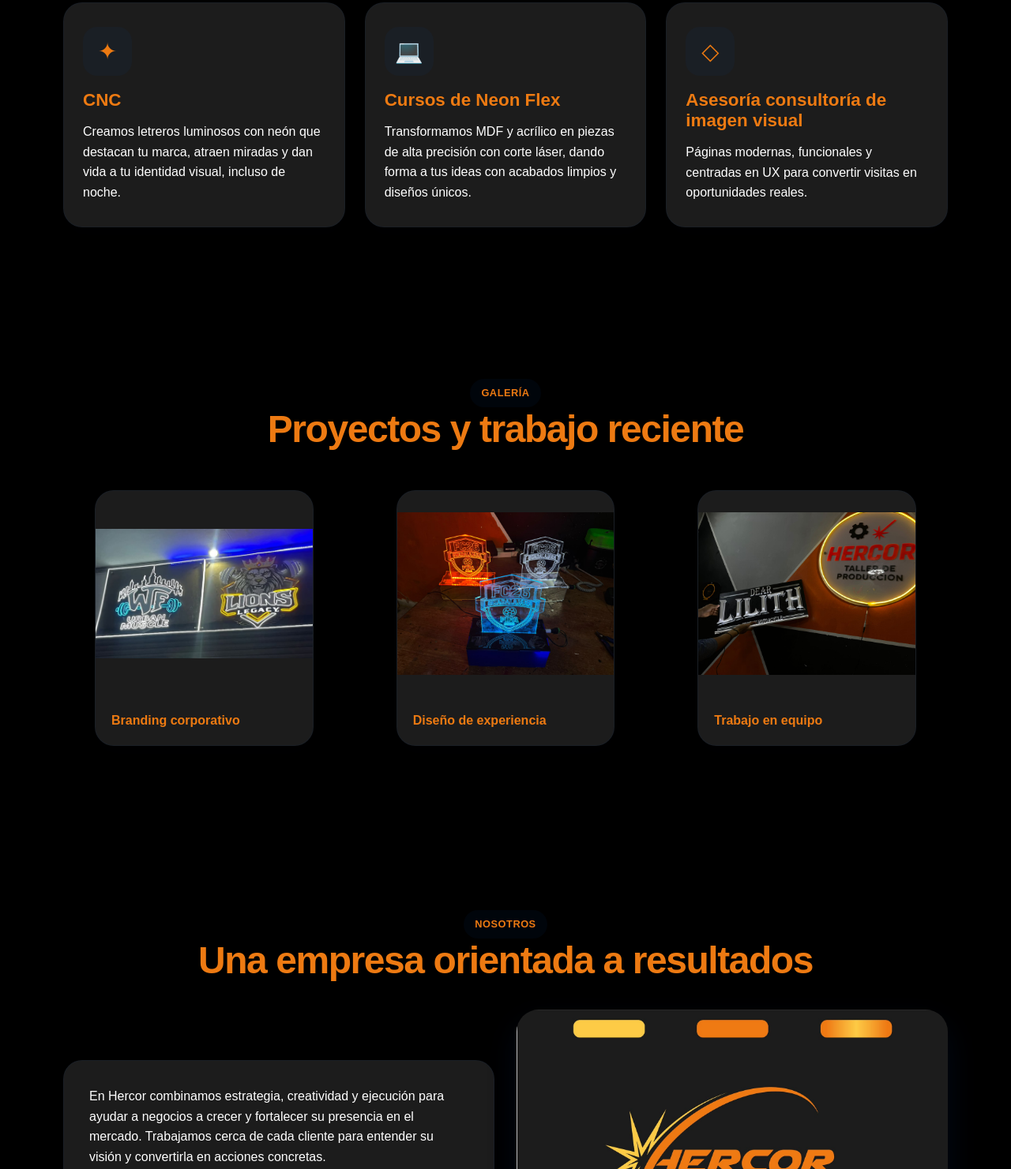
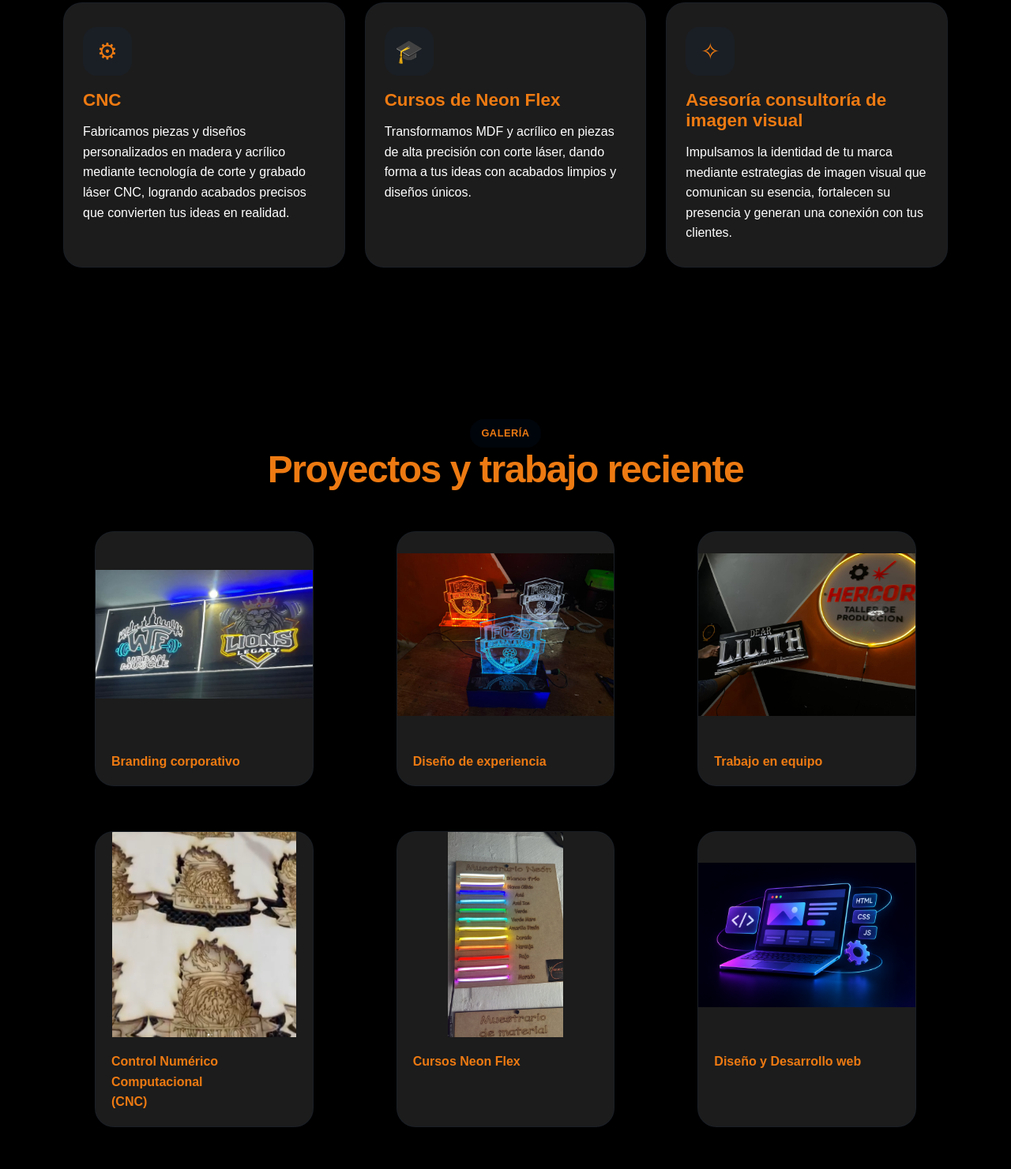
Before and after one commit to slipialex/hercor, a plain HTML site: page index.html in a window 1280 px wide. Shown: the part 1464-2945 px from the top of the page at 79% size. Drawn offline with Linux system fonts and the light colour scheme.

Commit message:
[FIX] services and images

```diff
--- a/index.html
+++ b/index.html
@@ -103,21 +103,21 @@
           </article>
 
           <article class="service-card">
-            <div class="service-icon">✦</div>
+            <div class="service-icon">⚙</div>
             <h3>CNC</h3>
-            <p>Creamos letreros luminosos con neón que destacan tu marca, atraen miradas y dan vida a tu identidad visual, incluso de noche.</p>
+            <p>Fabricamos piezas y diseños personalizados en madera y acrílico mediante tecnología de corte y grabado láser CNC, logrando acabados precisos que convierten tus ideas en realidad.</p>
           </article>
 
           <article class="service-card">
-            <div class="service-icon">💻</div>
+            <div class="service-icon">🎓</div>
             <h3>Cursos de Neon Flex</h3>
             <p>Transformamos MDF y acrílico en piezas de alta precisión con corte láser, dando forma a tus ideas con acabados limpios y diseños únicos.</p>
           </article>
 
           <article class="service-card">
-            <div class="service-icon">◇</div>
+            <div class="service-icon">✧</div>
             <h3>Asesoría consultoría  de imagen visual</h3>
-            <p>Páginas modernas, funcionales y centradas en UX para convertir visitas en oportunidades reales.</p>
+            <p>Impulsamos la identidad de tu marca mediante estrategias de imagen visual que comunican su esencia, fortalecen su presencia y generan una conexión con tus clientes.</p>
           </article>
         </div>
       </div>
@@ -145,6 +145,22 @@
             <img src="images\letrero_lilith_hercor.jpeg" alt="Equipo creativo" />
             <figcaption class="caption">Trabajo en equipo</figcaption>
           </figure>
+
+          <figure class="gallery-card">
+            <img src="images\corte-laser.png" alt="Propuesta de branding" />
+            <figcaption class="caption">Control Numérico Computacional<br>(CNC)</figcaption>
+          </figure>
+
+          <figure class="gallery-card">
+            <img src="images\neon_flex.jpeg" alt="Diseño de sitio web" />
+            <figcaption class="caption">Cursos Neon Flex</figcaption>
+          </figure>
+
+          <figure class="gallery-card">
+            <img src="images\DYD_web.png" alt="Equipo creativo" />
+            <figcaption class="caption">Diseño y Desarrollo web</figcaption>
+          </figure>
+
         </div>
       </div>
     </section>
```
Also changed, not shown: images/DYD_web.png (added), images/grabado.jpeg (added), images/neon_flex.jpeg (added), images/taller.jpeg (added).
